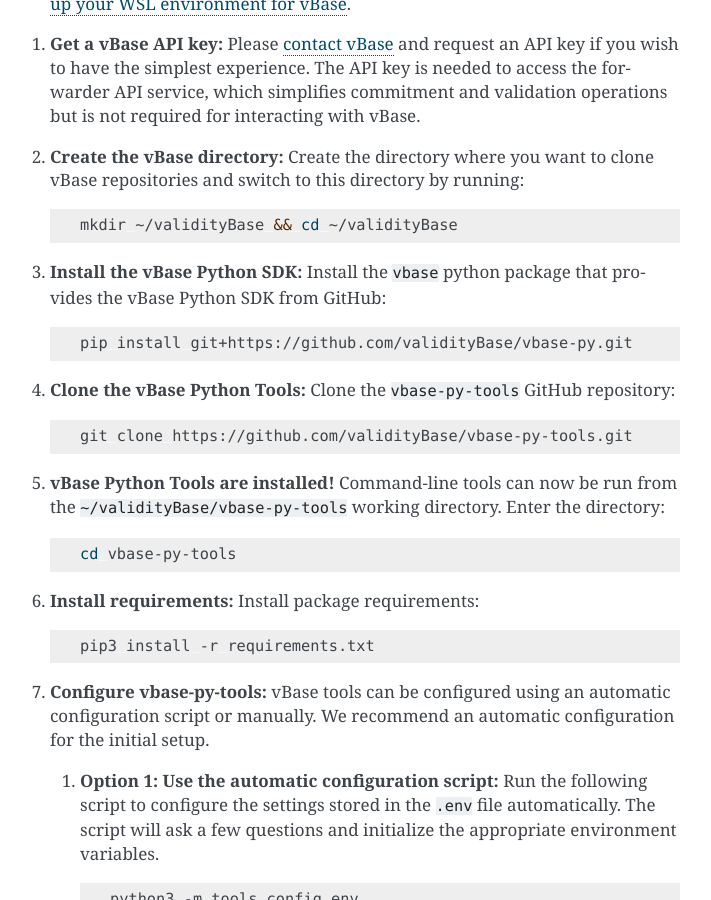
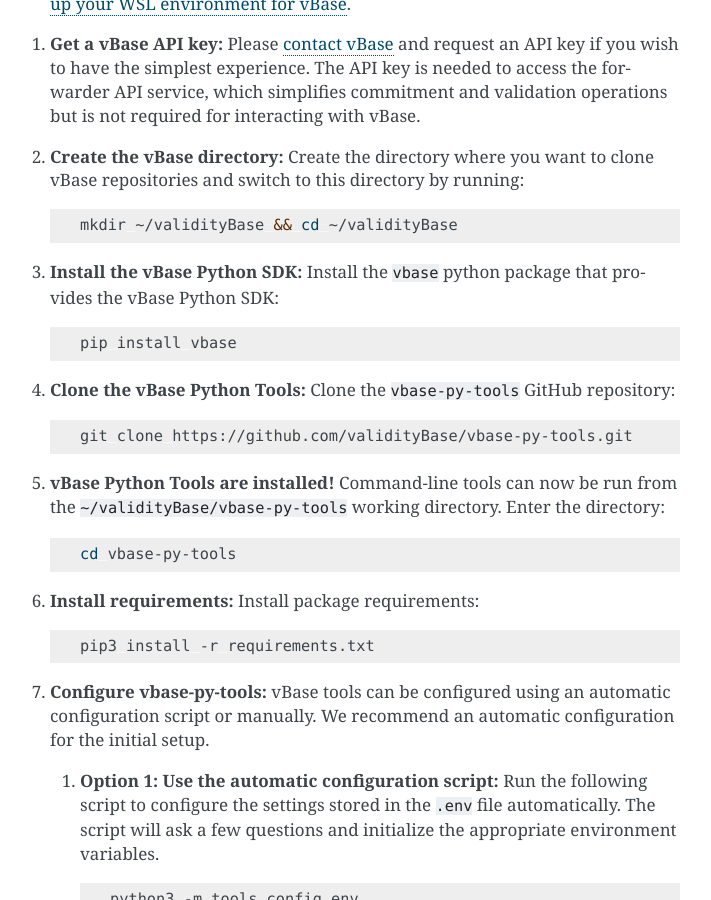
Before and after one commit to validityBase/vbase-py-tools, a Sphinx documentation site: the page built from docs/setup.md, in a window 1280 px wide and 900 px high, scrolled down 316 px. Shown: the whole window, without its empty margins (400-1111 px from the left). Built offline with Sphinx 7.4.7, drawn with Linux system fonts in a browser that asks for light colours.

Commit message:
Update setup instructions to simplify vBase Python SDK installation

````diff
--- a/docs/setup.md
+++ b/docs/setup.md
@@ -17,9 +17,9 @@
     ```
 
 3. **Install the vBase Python SDK:**
-    Install the `vbase` python package that provides the vBase Python SDK from GitHub:
+    Install the `vbase` python package that provides the vBase Python SDK:
     ```bash
-    pip install git+https://github.com/validityBase/vbase-py.git
+    pip install vbase
     ```
 
 4. **Clone the vBase Python Tools:**
````
